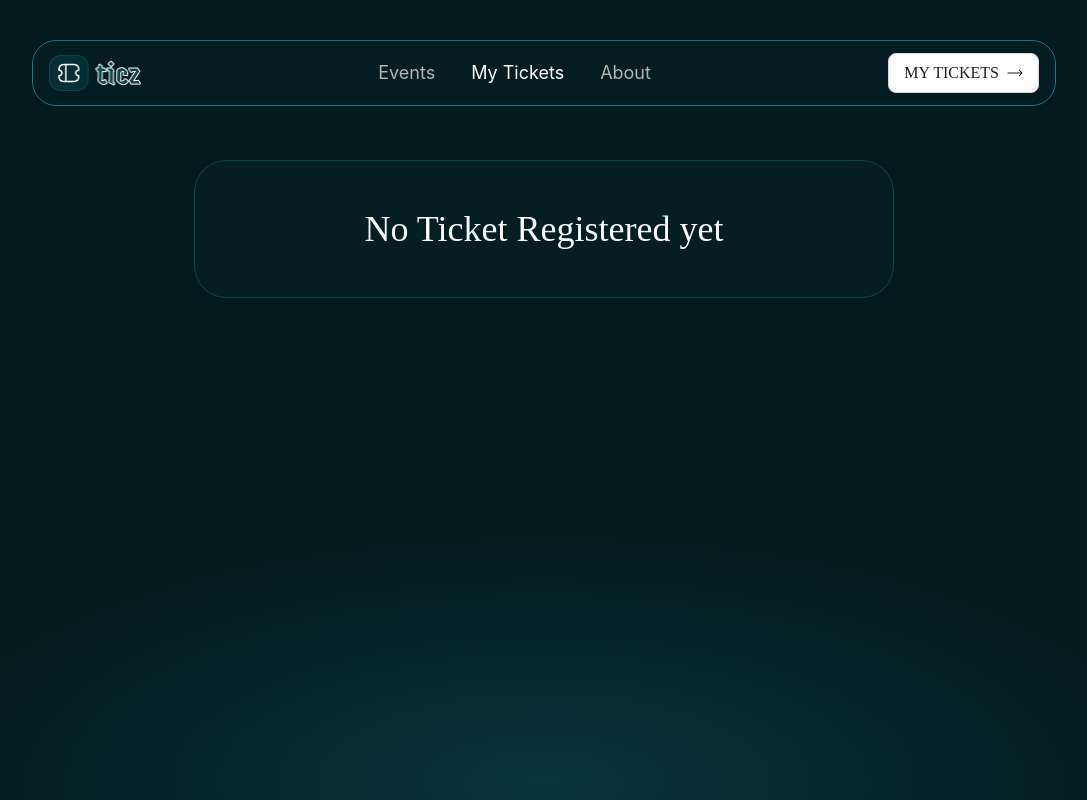
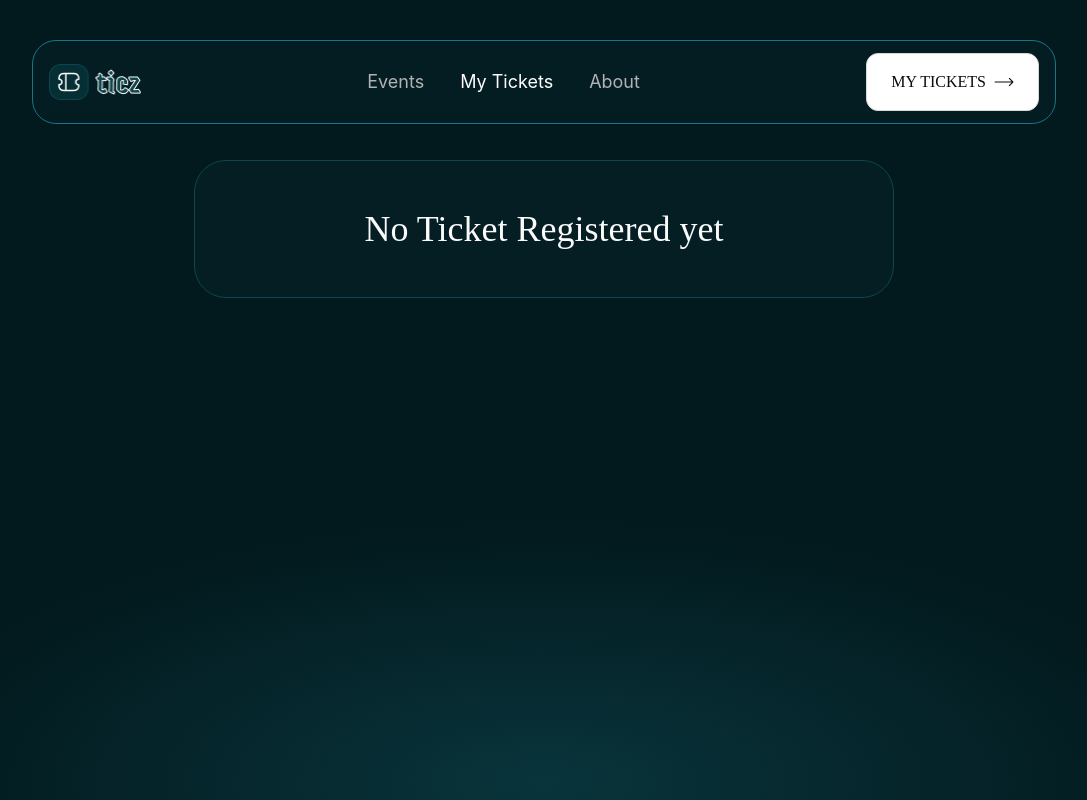
Before and after one commit to Mahmud1087/ticket-generator, a React (Vite) app: page /my-tickets in a window 1280 px wide. Shown: the whole page, without its empty margins (96-1183 px from the left). Built offline with nearby package versions, Linux system fonts and the light colour scheme; a web font is replaced by a local one.

Commit message:
add active and hover states to my tickets button. sync the back button in the attendee detail to local storage

```diff
--- a/src/components/events/attendee-detail.tsx
+++ b/src/components/events/attendee-detail.tsx
@@ -94,7 +94,7 @@ const AttendeeDetails = () => {
         <section className='py-4 px-6 rounded-3xl border border-[#07373F] relative'>
           <p className='label'>Upload Profile Photo</p>
           <div className='mt-3 relative max-w-60 h-60 mx-auto'>
-            <div className='relative w-full h-full border-4 border-primary-btn/50 bg-darkslategray-100 text-light-gray rounded-4xl flex flex-col gap-4 items-center justify-center group transition-all'>
+            <div className='relative w-full h-full border-4 border-primary-btn/50 bg-darkslategray-100 text-light-gray rounded-4xl flex flex-col gap-4 items-center justify-center group transition-all z-30'>
               <Upload.Dragger
                 accept='.jpg, .png, .jpeg'
                 beforeUpload={(file) => {
@@ -203,6 +203,7 @@ const AttendeeDetails = () => {
             className='block bg-transparent border border-primary-btn w-full py-3 px-6 rounded-lg text-primary-btn text-base font-jeju hover:bg-primary-btn/50'
             onClick={() => {
               setCurrentStep(1);
+              setValue({ ...value, currentStep: value.currentStep - 1 });
             }}
           >
             Back
--- a/src/components/events/ticket-selection.tsx
+++ b/src/components/events/ticket-selection.tsx
@@ -103,9 +103,9 @@ const TicketSelection = () => {
                 return (
                   <aside
                     key={i}
-                    className={`border-2 border-[#197686] rounded-xl p-3 flex flex-col gap-3 ${
+                    className={`border-[#197686] rounded-xl p-3 flex flex-col gap-3 transition-all border-2 ${
                       selectedTicket !== ticket.value
-                        ? 'bg-transparent'
+                        ? 'bg-transparent hover:bg-[#2C545B]'
                         : 'bg-[#12464E]'
                     }`}
                     onClick={() =>
--- a/src/components/navbar/navbar.tsx
+++ b/src/components/navbar/navbar.tsx
@@ -2,7 +2,7 @@ import { Link, useLocation } from 'react-router-dom';
 import { ABOUT_PAGE, EVENTS_PAGE, TICKET_PAGE } from '../../config/routes';
 import Logo from '../common/logo';
 import { ArrowRightIcon } from '../icons';
-import { Button, Dropdown, MenuProps } from 'antd';
+import { Dropdown, MenuProps } from 'antd';
 import useNavigation from '../../hooks/use-navigate';
 
 const navList = [
@@ -44,7 +44,11 @@ const Navbar = () => {
       <div className='hidden md:block'>
         <Logo />
       </div>
-      <Dropdown menu={{ items }} trigger={['click']} className='md:hidden'>
+      <Dropdown
+        menu={{ items }}
+        trigger={['click']}
+        className='md:hidden cursor-pointer'
+      >
         <a onClick={(e) => e.preventDefault()}>
           <Logo />
         </a>
@@ -66,17 +70,17 @@ const Navbar = () => {
           );
         })}
       </div>
-      <Button
-        type='default'
-        size='large'
-        className='flex gap-2 items-center justify-start text-base text-gray-100'
+      <button
+        className='bg-white py-3 px-4 flex gap-2 items-center justify-start text-base text-gray-100 rounded-xl group border border-[#d9d9d9] transition-all hover:text-[#d9d9d9] hover:bg-[#24A0B5] md:py-4 md:px-6'
         onClick={() => {
           navigate(TICKET_PAGE);
         }}
       >
         <p className='uppercase font-jeju'>My Tickets</p>
-        <ArrowRightIcon className='text-base' />
-      </Button>
+        <div className='group-hover:-rotate-45'>
+          <ArrowRightIcon className='text-base md:text-xl' />
+        </div>
+      </button>
     </div>
   );
 };
--- a/src/store/contexts/toast/provider.tsx
+++ b/src/store/contexts/toast/provider.tsx
@@ -30,7 +30,7 @@ const ToastProvider: React.FC<{
     ({ duration, message, type = 'info' }: ToastContextHandlerType) => {
       api[type]({
         content: message,
-        duration: duration ?? type === 'loading' ? 0 : undefined,
+        duration,
         type,
       });
     },
```
